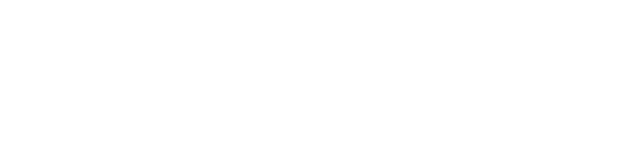
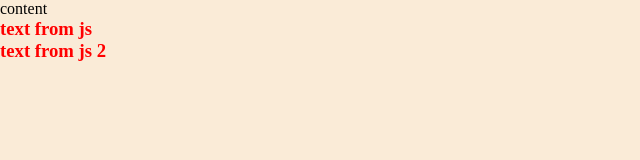
Before and after one commit to BatoriTamas/dom-manipulation-practice, a plain HTML site: page frontend/index.html in a window 1280 px wide. Shown: the whole page, without its empty margins (0-640 px from the left). Drawn offline with Linux system fonts and the light colour scheme.

Commit message:
created basic manipulation

```diff
--- a/frontend/index.html
+++ b/frontend/index.html
@@ -4,9 +4,14 @@
 	<meta charset="UTF-8">
 	<meta http-equiv="X-UA-Compatible" content="IE=edge">
 	<meta name="viewport" content="width=device-width, initial-scale=1.0">
-	<title>This is FRONTEND</title>
+	<title>Dom Manipulation</title>
+
+	<link rel="stylesheet" href="style.css">
+	<script src="script.js" defer></script>
 </head>
 <body>
-	<div id="root"></div>
+	<div id="root">
+		<div class="content">content</div>
+	</div>
 </body>
 </html>
--- /dev/null
+++ b/frontend/script.js
@@ -0,0 +1,6 @@
+console.log("hello")
+
+const rootElement = document.querySelector('#root')
+
+rootElement.insertAdjacentHTML('beforeend', "<h3>text from js</h3>")
+rootElement.insertAdjacentHTML('beforeend', "<h3>text from js 2</h3>")
--- /dev/null
+++ b/frontend/style.scss
@@ -0,0 +1,13 @@
+* {
+  margin: 0;
+  padding: 0;
+  box-sizing: border-box;
+}
+
+body {
+  background-color: antiquewhite;
+}
+
+h3 {
+  color: red;
+}
```
Also changed, not shown: frontend/style.css (added), 1 other file.
